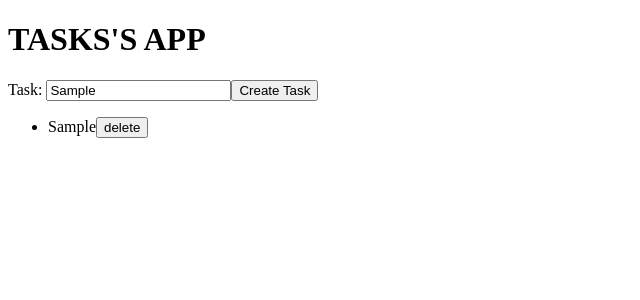
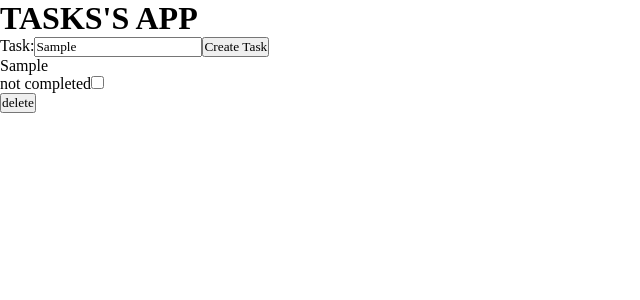
Before and after one commit to human-toilet/Tasks-App, a React (Create React App) app: page / in a window 1280 px wide. Both pictures are taken after typing "Sample" into the empty fields and a click on the button "Create Task". Shown: the top 300 px of the page, without its empty margins (0-640 px from the left). Built offline with nearby package versions, Linux system fonts and the light colour scheme.

Commit message:
logic without styles

```diff
--- a/src/App.css
+++ b/src/App.css
@@ -0,0 +1,5 @@
+*{
+  margin: 0;
+  padding: 0;
+  font-family: cursive ;
+}
--- a/src/App.js
+++ b/src/App.js
@@ -1,3 +1,4 @@
+//dependencias
 import './App.css';
 import { HeaderTask } from './components/HeaderTask';
 import { TaskList } from './components/TaskList';
--- a/src/components/HeaderTask.js
+++ b/src/components/HeaderTask.js
@@ -1,22 +1,33 @@
+//dependencias
 import { useId } from "react"
 import { useHeaderTask } from '../hooks/useHeaderTask';
 
+//componente del header
 export function HeaderTask(){
   const taskId = useId()
   const { task, onSubmitTask, onChangeTask } = useHeaderTask()
 
   return (
-    <header>
-      <h1>TASKS'S APP</h1>
-      <form onSubmit={onSubmitTask}>
-        <label htmlFor={taskId}>Task: </label>
+    <header className="header-app">
+      <h1 className="head">TASKS'S APP</h1>
+      <form
+        onSubmit={onSubmitTask}
+        className="header-form"
+      >
+        <label
+          htmlFor={taskId}
+          className="header-label-form"
+        >
+          Task:
+        </label>
         <input
           id={taskId}
           placeholder="TASK..."
           value={task}
           onChange={onChangeTask}
+          className="header-input"
         />
-        <button type="submit">Create Task</button>
+        <button className="create-task-button">Create Task</button>
       </form>
     </header>
   )
--- a/src/components/TaskList.js
+++ b/src/components/TaskList.js
@@ -1,16 +1,43 @@
+//dependencias
+import { useId } from "react";
 import { useTask } from "../hooks/useTask";
 
+//componente para manejar la lista de tareas
 export function TaskList(){
-  const { tasks} = useTask()
-  const { deleteTask } = useTask()
+  const { tasks } = useTask()
+  const { deleteTask, checkTask } = useTask()
+  const taskId = useId()
 
   return (
     <main>
-      <ul>
-        {tasks.map((task) => (
-            <li key={task.id}>
-              <span>{task.value}</span>
-              <button onClick={() => deleteTask(task.id)}>delete</button>
+      <ul className="task-list">
+        {tasks.map((task, index) => (
+            <li
+              key={task.id}
+              className='task'
+            >
+              <span className="task-name">{task.value}</span>
+              <div className={task.completed ? 'task-completed' : 'not-task-completed'}>
+              <label
+                htmlFor={taskId}
+                className="task-label-check"
+              >
+                {task.completed ? 'completed: ' : 'not completed'}
+              </label>
+              <input
+                type="checkbox"
+                onChange={() => checkTask(index)}
+                checked={task.completed}
+                id={taskId}
+                className="task-input-check"
+              />
+              </div>
+              <button
+                onClick={() => deleteTask(task.id)}
+                className="task-delete-button"
+              >
+                delete
+              </button>
             </li>
           ))}
       </ul>
--- a/src/context/task.js
+++ b/src/context/task.js
@@ -1,7 +1,10 @@
+//dependencias
 import { createContext, useState } from "react";
 
+//contexto para manejar las tareas globalmente
 export const TaskContext = createContext()
 
+//componente proveedor del contexto
 export function TaskProvider ({ children }){
   const [tasks, setTasks] = useState([])
 
@@ -16,12 +19,24 @@ export function TaskProvider ({ children }){
     setTasks([...tasks].filter((task) => task.id !== key))
   }
 
+  const checkTask = (index) => {
+    const newTasks = [...tasks]
+
+    newTasks[index] = {
+      ...newTasks[index],
+      completed: !newTasks[index].completed
+    }
+
+    setTasks(newTasks)
+  }
+
   return (
     <TaskContext.Provider
       value={{
         tasks,
         submitTask,
-        deleteTask
+        deleteTask,
+        checkTask
       }}>
       {children}
     </TaskContext.Provider>
--- a/src/hooks/useHeaderTask.js
+++ b/src/hooks/useHeaderTask.js
@@ -1,7 +1,9 @@
+//dependencias
 import { useTask } from "./useTask"
 import { useState } from "react"
 import { getId } from "../utils"
 
+//custom hook para manejar el formulario del header
 export function useHeaderTask(){
   const { submitTask } = useTask()
   const [task, setTask] = useState('')
@@ -16,7 +18,8 @@ export function useHeaderTask(){
 
     submitTask({
       value: task,
-      id
+      id,
+      completed: false
     })}
 
   return {
--- a/src/hooks/useTask.js
+++ b/src/hooks/useTask.js
@@ -1,6 +1,8 @@
+//dependencias
 import { useContext } from "react";
 import { TaskContext } from "../context/task";
 
+//custom hook para consumir el contexto
 export function useTask(){
   const context = useContext(TaskContext)
   return context
```
